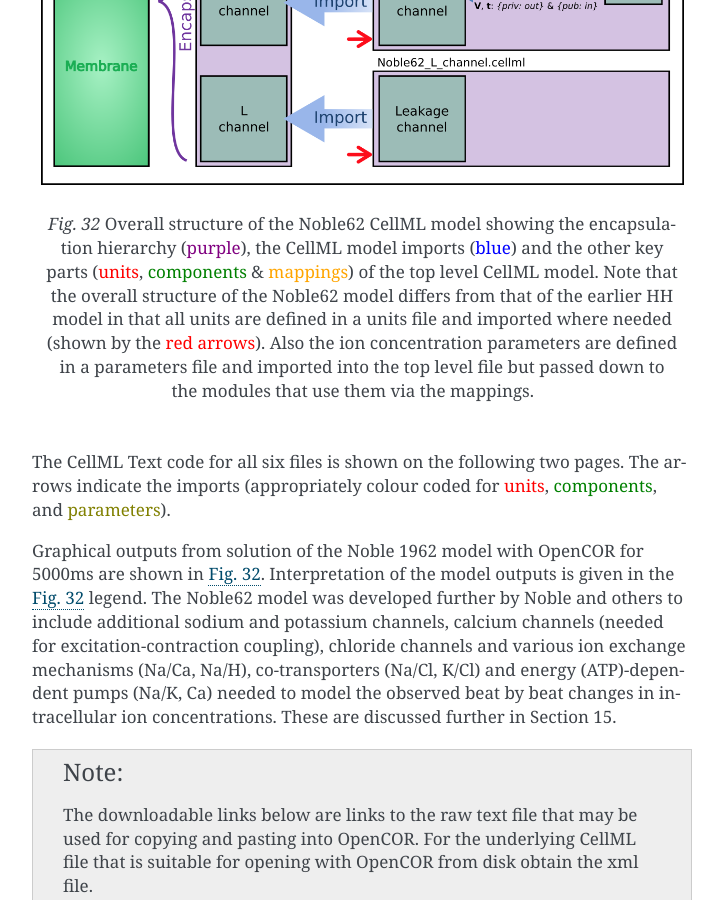
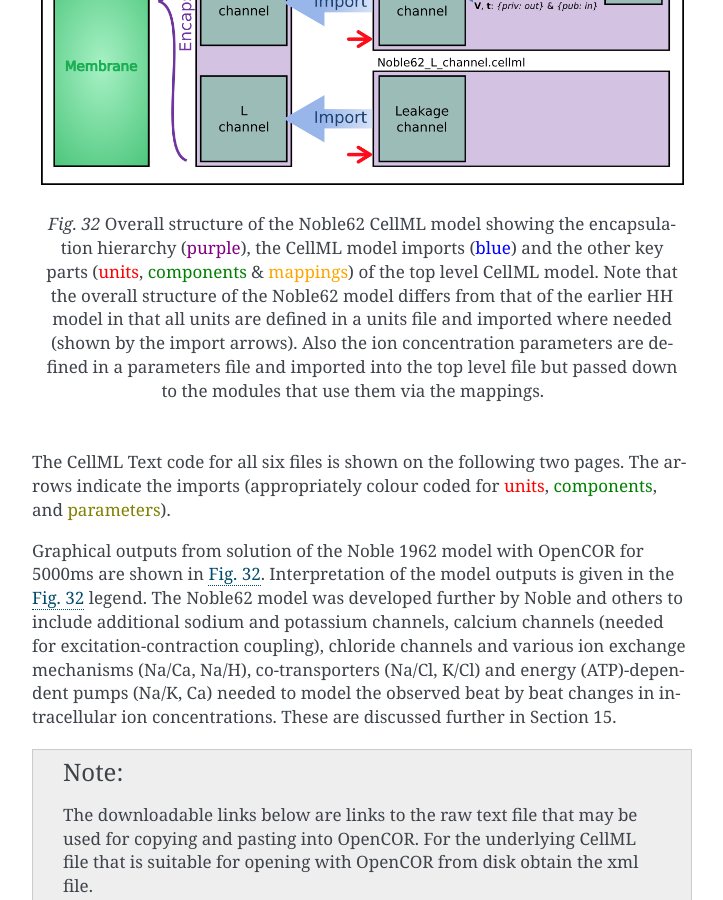
Before and after one commit to ABI-Tutorials/CellML-OpenCOR-PMR, a Sphinx documentation site: the page built from source/cellml_import_unit_params.rst, in a window 1280 px wide and 900 px high, scrolled down 2987 px. Shown: the whole window, without its empty margins (388-1111 px from the left). Built offline with Sphinx 7.4.7, drawn with Linux system fonts in a browser that asks for light colours; cross-references to code outside the pages are shown as plain code.

```diff
--- a/source/cellml_import_unit_params.rst
+++ b/source/cellml_import_unit_params.rst
@@ -124,7 +124,7 @@ and passed down to the individual ion channel models.
    :orange:`mappings`) of the top level CellML model. Note that the overall
    structure of the Noble62 model differs from that of the earlier HH model
    in that all units are defined in a units file and imported where needed
-   (shown by the :red:`red arrows`). Also the ion concentration parameters are
+   (shown by the import arrows). Also the ion concentration parameters are
    defined in a parameters file and imported into the top level file but
    passed down to the modules that use them via the mappings.
 
--- a/source/cellml_imports.rst
+++ b/source/cellml_imports.rst
@@ -144,13 +144,10 @@ model components with their public and private interfaces (:numref:`ocr_tut_over
    (:blue:`blue`) and the other key parts (:red:`units`, :green:`components`, and :orange:`mappings`) of the top level CellML model.
 
 The HH model is the top level model. The *CellML Text* code for the HH
-model, together with the leakage_channel model, is given on the next
-page. The imported potassium_ion_channel model and
+model, together with the leakage_channel model, is given below. The imported potassium_ion_channel model and
 sodium_ion_channel model are unchanged from the previous sections
 
 :download:`HH.cellml <resources/HH.cellml>`
-
-some text
 
 .. code-block:: cell
 
```
